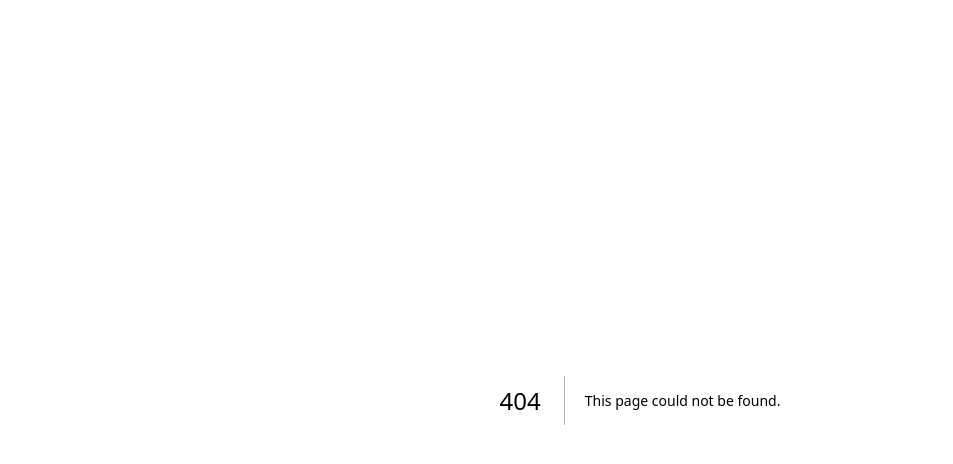
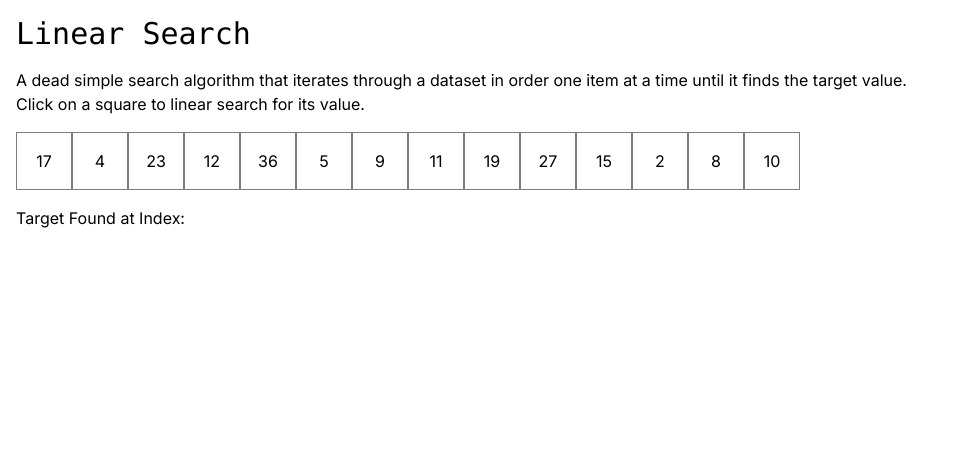
Before and after one commit to fractal-bootcamp/sarahbicknell.bubblesort, a Next.js app: page /searchalgos/linearsearch in a window 1280 px wide. Before the commit this address had no page. Shown: the top 464 px of the page, without its empty margins (0-953 px from the left). Built offline with nearby package versions, Linux system fonts and the light colour scheme.

Commit message:
linear search visualization

```diff
--- a/app/algorithms/linearSearch.ts
+++ b/app/algorithms/linearSearch.ts
@@ -10,7 +10,3 @@ export default function linearSearch(array: number[], target: number): number |
         }
     } return undefined
 }
-
-let array = [3, 2, 6, 9, 3, 6, 4, 5, 1, 2, 4, 9, 6, 7, 3]
-
-console.log(linearSearch(array, 6))
--- a/app/algorithms/mymergeSort.ts
+++ b/app/algorithms/mymergeSort.ts
@@ -6,6 +6,7 @@
 
 
 function merge(firstArray: number[], secondArray: number[]): number[] {
+    console.log("merge running!")
     let newFirstArray = [...firstArray]
     let newSecondArray = [...secondArray]
     let sortedArray: number[] = []
@@ -32,12 +33,14 @@ function merge(firstArray: number[], secondArray: number[]): number[] {
 }
 
 //oh shit, i'm naming this mergeSort inside of "divide" or something because this actually the main function and will call the other one
-function mergeSort(myCuteMessyArray: number[]) {
+function mergeSort(myCuteMessyArray: number[], counter: {value: number}) {
+    console.log("Starting array: ", myCuteMessyArray)
     if (myCuteMessyArray.length === 1) {
         return myCuteMessyArray
         // it's already sorted!
     }
 
+    counter.value++
     //find the index of middle so we can divide it in two (floor'd in case its odd)
     const middleIndex = Math.floor(myCuteMessyArray.length / 2)
     //slice first half from start up to the middle index (slice method takes index of start and end of slice)
@@ -47,11 +50,19 @@ function mergeSort(myCuteMessyArray: number[]) {
 
     //then i want to recurse these back into the function
     //ok but this part confuses me lol
-    const sortedFirstHalf = mergeSort(firstHalf)
-    const sortedSecondHalf = mergeSort(secondHalf)
+    const sortedFirstHalf = mergeSort(firstHalf, counter)
+    console.log("sorted first half: ", sortedFirstHalf, counter.value)
+    const sortedSecondHalf = mergeSort(secondHalf, counter)
+    console.log("sorted second half: ", sortedSecondHalf)
+
     const cuteSortedArray = merge(sortedFirstHalf, sortedSecondHalf)
+    console.log("after merge call:", cuteSortedArray)
     //ok so now i need to write the merge function
 
     return cuteSortedArray
 }
-console.log(mergeSort([4, 2, 6, 3]))
+
+const counter = {value: 0}
+
+const finalstate = mergeSort([4, 2, 3, 7], counter)
+console.log("counter: " , counter.value)
--- a/app/page.tsx
+++ b/app/page.tsx
@@ -7,12 +7,17 @@ export default function Homepage() {
     <div className="m-5 text-xl pb-3">
       <h1 className="text-3xl font-mono pb-5"> Algorithm Visualization Project </h1>
       <ul>
+        <h1 className="text-2xl pb-2"> Sorting Algorithms</h1>
         <li>
           <Link href="/sortingalgos/bubblesort"> Bubble Sort</Link>
         </li>
         <li>
           <Link href="/sortingalgos/insertionsort"> Insertion Sort</Link>
         </li>
+        <h1 className="text-2xl pb-2"> Search Algorithms</h1>
+        <li>
+        </li>
+          <Link href="/searchalgos/linearsearch"> Linear Search </Link>
         <li>
           <Link href="/about">About</Link>
         </li>
--- /dev/null
+++ b/app/searchalgos/linearsearch/page.tsx
@@ -0,0 +1,57 @@
+'use client'
+
+import linearSearch from "@/app/algorithms/linearSearch"
+import { useState } from "react";
+
+
+export default function LinearComp() {
+    const array = [17, 4, 23, 12, 36, 5, 9, 11, 19, 27, 15, 2, 8, 10];
+    const [displayIndex, setDisplayIndex] = useState<number | undefined>(undefined)
+    const [foundIndex, setFoundIndex] = useState<number | undefined>(undefined);
+    let targetIndex;
+
+    function animateSearch(targetIndex: number | undefined) {
+        if (targetIndex === undefined) return;
+
+        let currentIndex = 0;
+
+        function animateNext() {
+            if (currentIndex <= targetIndex!) {
+                setDisplayIndex(currentIndex);
+                if (currentIndex === targetIndex) {
+                    setFoundIndex(targetIndex);
+                }
+                currentIndex++;
+                setTimeout(animateNext, 300); // Adjust the delay as needed
+            }
+        }
+        animateNext()
+    }
+
+    function handleClick({value}: {value: number}): void {
+        targetIndex = linearSearch(array, value)
+        setDisplayIndex(undefined)
+        setFoundIndex(undefined)
+        animateSearch(targetIndex)
+    }
+
+    return(
+        <div className="p-4">
+            <div className="pb-4">
+                <h1 className="text-3xl font-mono pb-4"> Linear Search </h1>
+                <p> A dead simple search algorithm that iterates through a dataset in order one item at a time until it finds the target value. </p>
+                <p> Click on a square to linear search for its value. </p>
+            </div>
+            <div className="flex pb-4">
+                {array.map((value: number, index: number)=> (
+                    <button key={index} className="border p-4 w-14" style={{
+                        color: index === displayIndex ? 'red' : 'black',
+                        borderColor: index === displayIndex ? 'red' : 'gray' }} onClick={()=> handleClick({value})}> {value} </button>
+                ))}
+            </div>
+            <div>
+                <p> Target Found at Index: {foundIndex} </p>
+            </div>
+        </div>
+    )
+}
```
Also changed, not shown: app/algorithms/binarySearch.ts (added), app/searchalgos/binarysearch/page.tsx (added).
